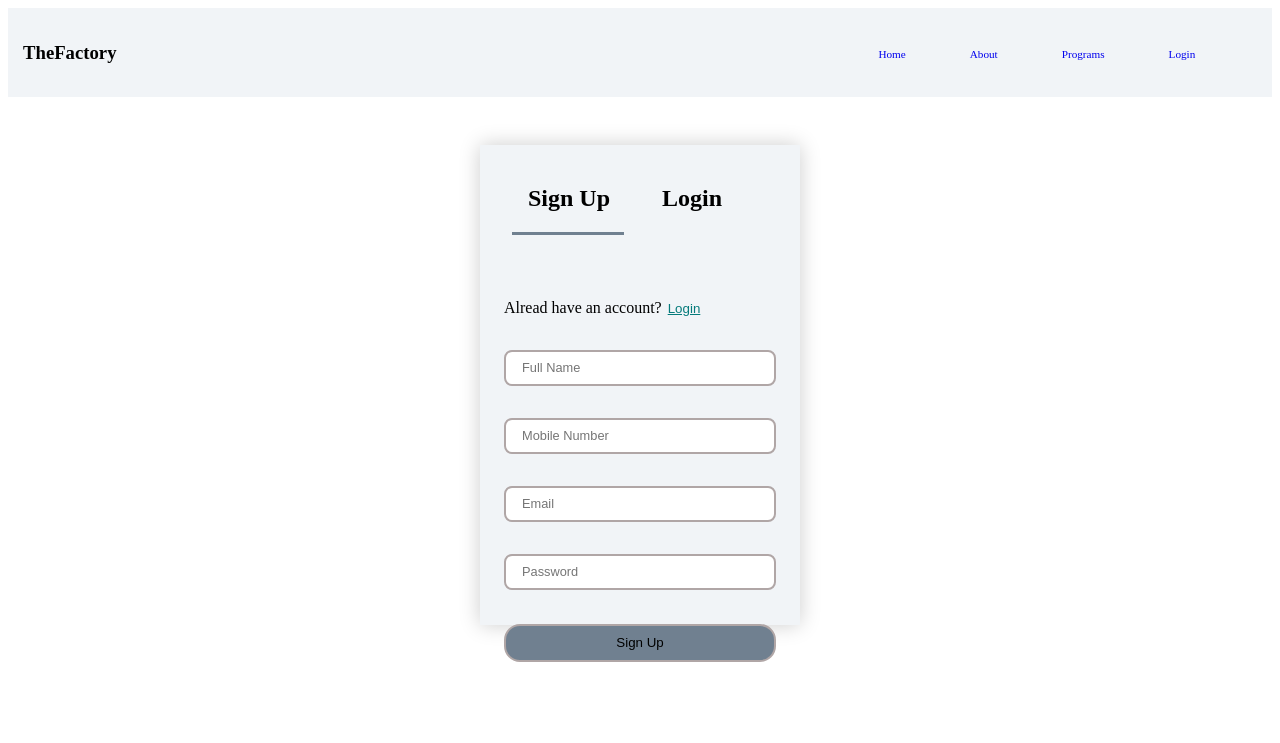
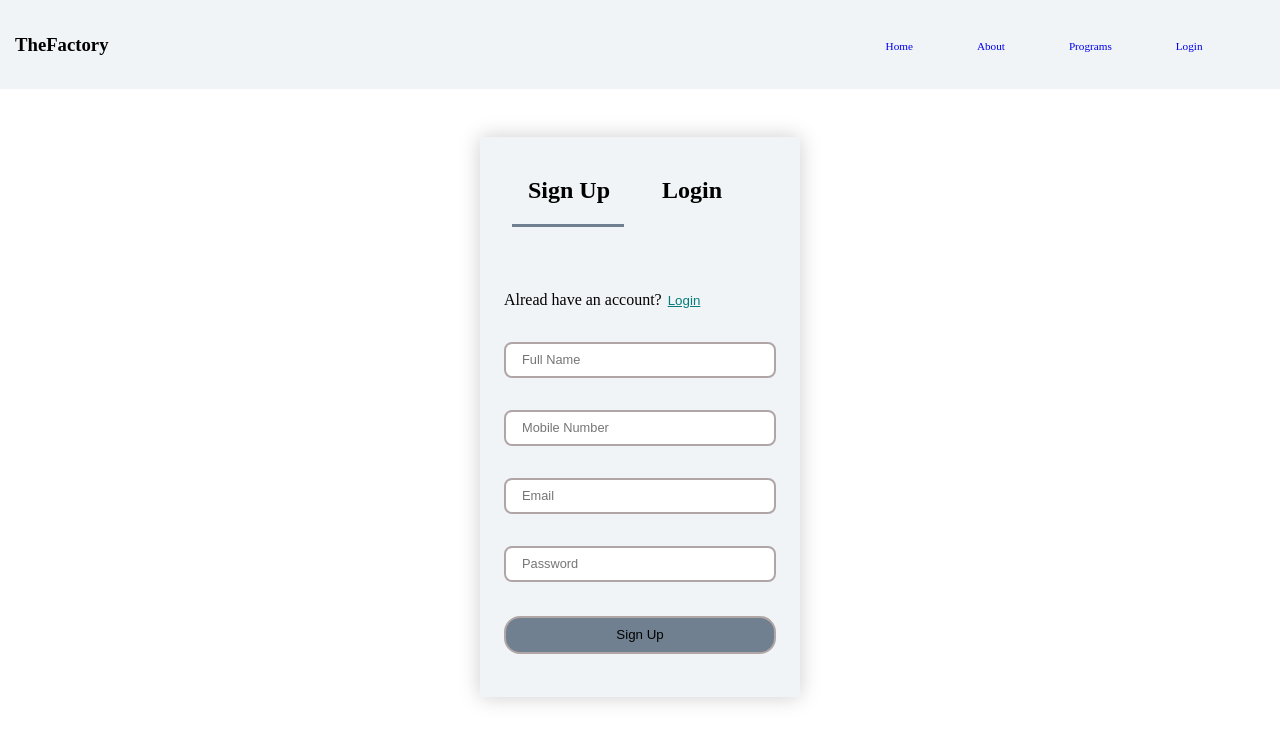
Before and after one commit to TheFactory001/learningPortal, a Flask app: page /login in a window 1280 px wide. Shown: the top 743 px of the page. Run offline with Flask 2, Linux system fonts and the light colour scheme.

Commit message:
remove margin from login nav and adjust height

```diff
--- a/static/css/login.css
+++ b/static/css/login.css
@@ -12,6 +12,7 @@
 
 body{
     background-color: white;
+    margin: 0;
     /* background-color: azure; */
 }
 
@@ -24,6 +25,7 @@ body{
     width: 100%;
     list-style: none;
     text-decoration: none;
+
 }
 
 nav {
@@ -66,7 +68,7 @@ nav {
     margin: auto;
     margin-top: 3rem;
     width: 20rem;
-    height: 30rem;
+    min-height: 35rem;
     background-color: #f1f4f7;
     padding:20px 0;
     box-shadow: 0 0 20px 0 rgba(0,0,0,0.2);
--- a/static/js/login.js
+++ b/static/js/login.js
@@ -50,6 +50,7 @@ form.addEventListener('submit', function(e) {
 
 });
 
+//includes type of form as status
 function send_details(form_status, user_details){
     let details = {
         status:form_status,
```
